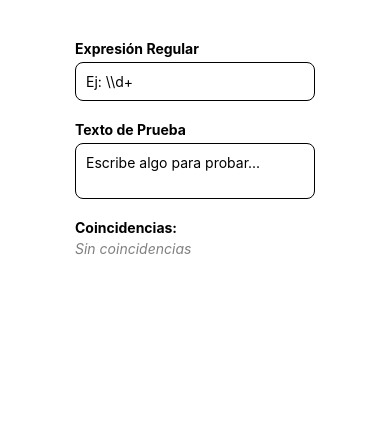
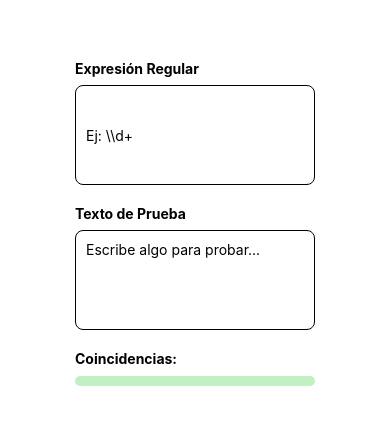
Before and after one commit to antoniouc/AppReGex, a React Native app: screen / in a window 390 px wide. Shown: the top 424 px of the page. Built offline with nearby package versions, Linux system fonts and the light colour scheme.

Commit message:
`Added styles to RegexTesterView and RegexViewTester, added MatchList component, and updated RegexTesterForm to use it`

```diff
--- a/package.json
+++ b/package.json
@@ -12,7 +12,8 @@
     "expo": "~53.0.11",
     "expo-status-bar": "~2.2.3",
     "react": "19.0.0",
-    "react-native": "0.79.3"
+    "react-native": "0.79.3",
+    "regexp-tree": "^0.1.27"
   },
   "devDependencies": {
     "@babel/core": "^7.25.2",
--- /dev/null
+++ b/src/Features/Screens/components/molecules/MatchListregex.tsx
@@ -0,0 +1,48 @@
+// src/shared/molecules/MatchList.tsx
+import React from 'react';
+import { StyleSheet, View } from 'react-native';
+import AppText from '../atoms/MyText';
+
+type Props = {
+  matches: string[];
+};
+
+const MatchList = ({ matches }: Props) => {
+  return (
+    <View style={styles.container}>
+      <AppText style={styles.title}>Coincidencias:</AppText>
+      {matches.length > 0 ? (
+        matches.map((match, i) => (
+          <AppText key={i} style={styles.match}>
+            {match}
+          </AppText>
+        ))
+      ) : (
+        <AppText style={styles.noMatch}>Sin coincidencias</AppText>
+      )}
+    </View>
+  );
+};
+
+export default MatchList;
+
+const styles = StyleSheet.create({
+  container: {
+    marginTop: 20,
+  },
+  title: {
+    fontWeight: 'bold',
+    marginBottom: 5,
+  },
+  match: {
+    backgroundColor: '#c2f0c2',
+    padding: 5,
+    borderRadius: 5,
+    marginTop: 4,
+  },
+  noMatch: {
+    fontStyle: 'italic',
+    color: 'gray',
+    marginTop: 4,
+  },
+});
--- a/src/Features/Screens/components/molecules/RegexTesterView.tsx
+++ b/src/Features/Screens/components/molecules/RegexTesterView.tsx
@@ -2,6 +2,7 @@
 import React from 'react';
 import AppText from '../atoms/MyText';
 import AppInput from '../atoms/MyInput';
+import { StyleSheet } from 'react-native';
 
 type Props = {
   label: string;
@@ -14,8 +15,10 @@ type Props = {
 const RegexInputField = ({ label, value, onChangeText, placeholder, multiline }: Props) => {
   return (
     <>
-      <AppText style={{ fontWeight: 'bold', marginTop: 20 }}>{label}</AppText>
+      <AppText style={styles.text} >{label}</AppText>
       <AppInput
+     style={styles.input}
+
         value={value}
         onChangeText={onChangeText}
         placeholder={placeholder}
@@ -25,4 +28,23 @@ const RegexInputField = ({ label, value, onChangeText, placeholder, multiline }:
   );
 };
 
+const styles = StyleSheet.create({
+  input: {
+    borderWidth: 1,
+    padding: 10,
+    borderRadius: 8,
+    marginTop: 5,
+    height: 100,
+    width: '100%',
+    minWidth: '90%',
+  },
+  text:{
+    fontWeight: 'bold',
+     marginTop: 20,
+     height: 20,
+    width: '100%',
+    minWidth: '90%',
+  }
+})
+
 export default RegexInputField;
--- a/src/Features/Screens/components/organismos/RegexViewTester.tsx
+++ b/src/Features/Screens/components/organismos/RegexViewTester.tsx
@@ -1,8 +1,9 @@
 // src/shared/organisms/RegexTesterForm.tsx
-import React, { useState } from 'react';
+import React, { useState, useEffect } from 'react';
+import { View } from 'react-native';
 import { ScrollView, StyleSheet } from 'react-native';
 import RegexInputField from '../molecules/RegexTesterView';
-import AppText from '../atoms/MyText';
+import MatchList from '../molecules/MatchListregex';
 
 const RegexTesterForm = () => {
   const [pattern, setPattern] = useState('');
@@ -20,8 +21,19 @@ const RegexTesterForm = () => {
     }
   };
 
+   useEffect(() => {
+    try {
+      const regex = new RegExp(pattern, 'g');
+      const found = testText.match(regex);
+      setMatches(found || []);
+    } catch (error) {
+      setMatches([]);
+    }
+  }, [pattern, testText]);
+
   return (
     <ScrollView contentContainerStyle={styles.container}>
+      <View style={{ flex: 1 }}>
       <RegexInputField
         label="Expresión Regular"
         value={pattern}
@@ -33,16 +45,10 @@ const RegexTesterForm = () => {
         value={testText}
         onChangeText={handleTest}
         placeholder="Escribe algo para probar..."
-        multiline
+        multiline ={true}
       />
-      <AppText style={{ fontWeight: 'bold', marginTop: 20 }}>Coincidencias:</AppText>
-      {matches.length > 0 ? (
-        matches.map((match, i) => (
-          <AppText key={i} style={styles.match}>{match}</AppText>
-        ))
-      ) : (
-        <AppText style={styles.noMatch}>Sin coincidencias</AppText>
-      )}
+      <MatchList matches={matches} />
+      </View>
     </ScrollView>
   );
 };
@@ -51,8 +57,11 @@ export default RegexTesterForm;
 
 const styles = StyleSheet.create({
   container: {
-    padding: 20,
+    padding: 40,
+    flexGrow: 1,
+
   },
+
   match: {
     backgroundColor: '#c2f0c2',
     padding: 5,
```
Also changed, not shown: 1 other file (tests, documents, lock files or other folders).
